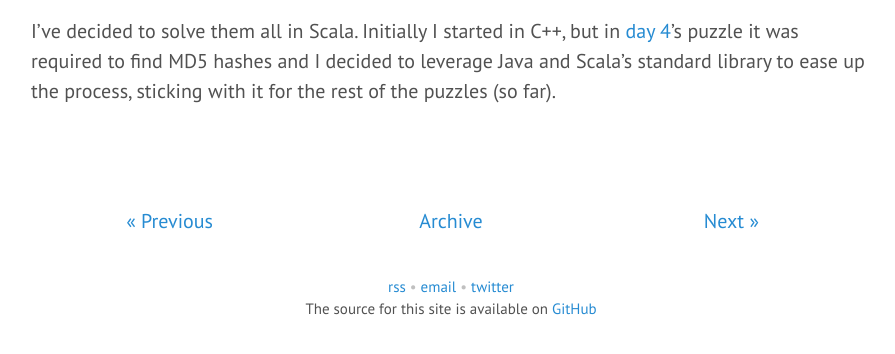
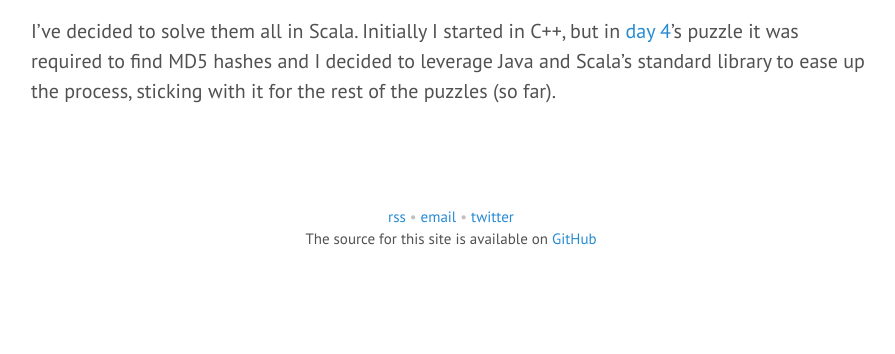
Before and after one commit to jcazevedo/jcazevedo.net, a Jekyll site: the page built from posts/_posts/2015-12-09-advent-of-code.md, in a window 1280 px wide, cut to the strip 655-1011 px from the top of the page. Shown: the whole strip, without its empty margins (189-1084 px from the left). Built offline with Jekyll 4.4.1, drawn with Linux system fonts in a browser that asks for light colours; after the commit the page ends 941 px from its top, so only the background shows below that.

Commit message:
Remove pagination from post page

```diff
--- a/_layouts/post.html
+++ b/_layouts/post.html
@@ -15,20 +15,6 @@
                     <span class="post-extra-header">{{ page.date | date: "%B %-d, %Y" }}</span>
                     {{ content }}
                 </div>
-
-                <div class="pagination">
-                  {% if page.previous.url %}
-                  <a class="pagination-item older" href="{{page.previous.url}}">&laquo; Previous</a>
-                  {% else %}
-                  <span class="pagination-item older">&laquo; Previous</span>
-                  {% endif %}
-                  <a class="pagination-item archive" href="/posts/archive">Archive</a>
-                  {% if page.next.url %}
-                  <a class="pagination-item newer" href="{{page.next.url}}">Next &raquo;</a>
-                  {% else %}
-                  <span class="pagination-item newer">Next &raquo;</span>
-                  {% endif %}
-                </div>
             </div>
             <div class="footer">
                 {% include footer.html %}
```
